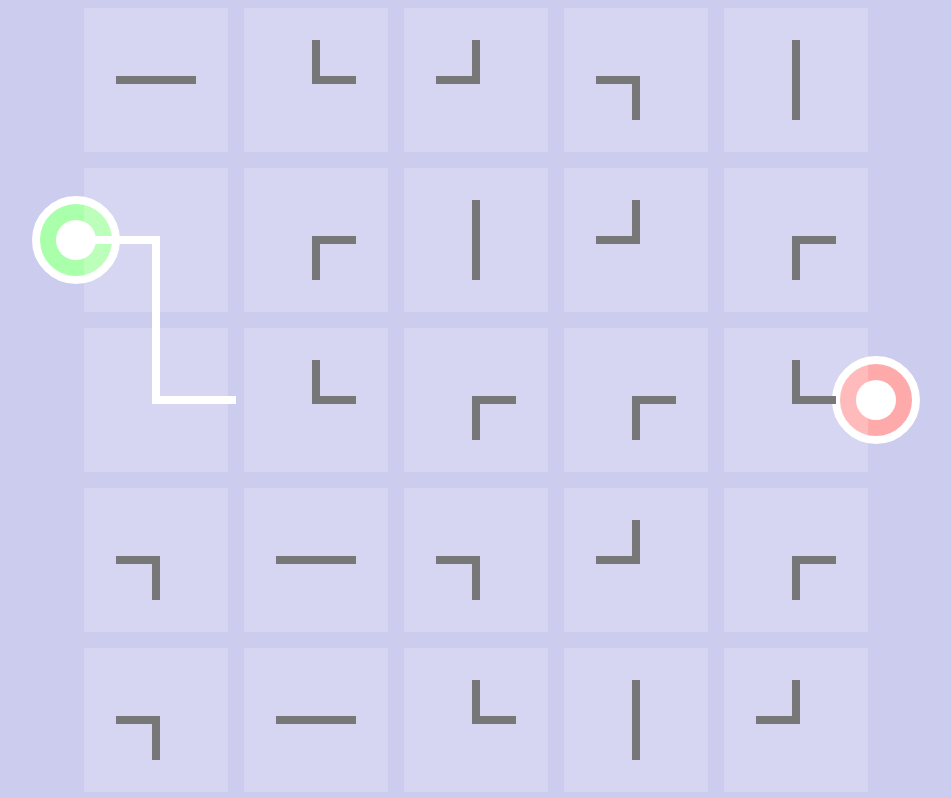
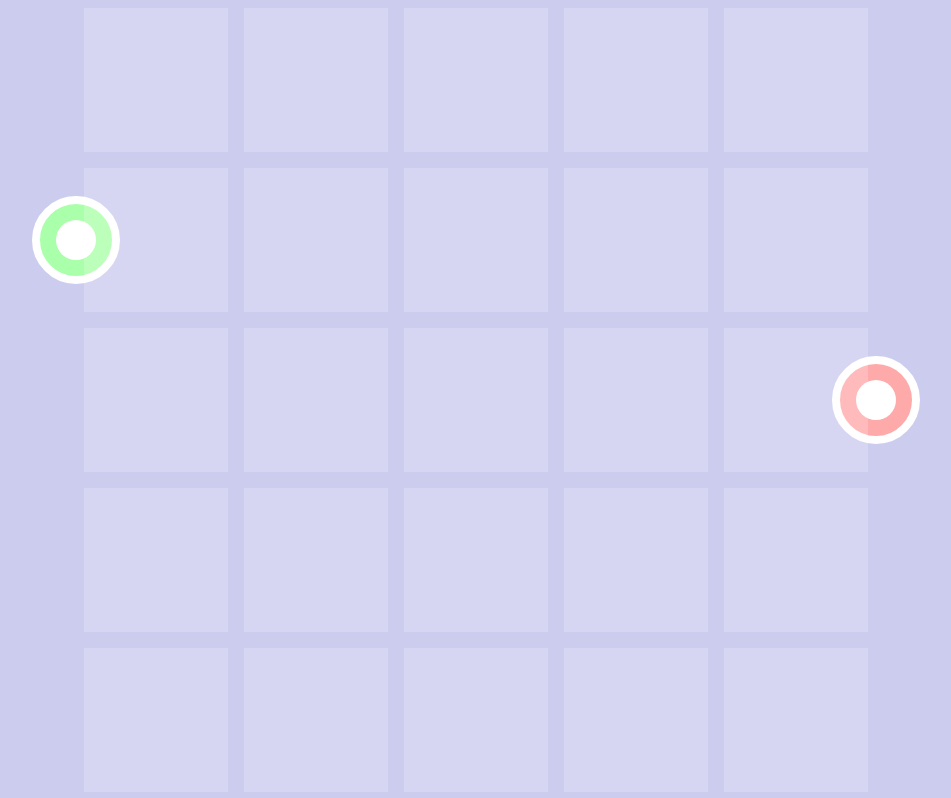
Before and after one commit to Meshiest/pip, a plain HTML site: page index.html in a window 1280 px wide. Shown: the whole page, without its empty margins (164-1115 px from the left). Drawn offline with Linux system fonts and the light colour scheme.

Commit message:
changed gameplay and added confirmed possible wins

```diff
--- a/index.html
+++ b/index.html
@@ -39,7 +39,7 @@ class Pip {
       bg: "#ccccee"
     };
 
-    this.resetGrid()
+    this.resetGrid();
 
     this.touches = {};
     this.initListeners();
@@ -56,6 +56,7 @@ class Pip {
         this.grid[x][y] = {
           connectors: this.randConnectors(),
           connected: false,
+          seen: false,
           slide: 0,
           slideAxis: 0,
           delta: 0,
@@ -70,7 +71,58 @@ class Pip {
       this.startPos = Math.floor(Math.random() * this.gridHeight);
     this.endPos = Math.floor(Math.random() * this.gridHeight);
 
-    this.recheckGrid();
+    var loc = this.startPos;
+    var moves = [];
+    for(var i = 0; i < this.gridWidth; i++) {
+      moves.push({x: i, y: loc})
+      var goal = Math.floor(Math.random() * this.gridHeight);
+      if(i == this.gridWidth-1)
+        goal = this.endPos;
+      var delta = goal-loc;
+      for(var j = 0; j < Math.abs(delta); j++) {
+        loc += Math.sign(delta);
+        moves.push({x: i, y: loc})
+      }
+    }
+
+    this.grid[moves[0].x][moves[0].y].connectors = [];
+
+    for(var i = 0; i < moves.length; i++) {
+      var move = moves[i];
+      var conns = this.grid[move.x][move.y].connectors;
+      var nextMove;
+      var nextConns;
+      if(i < moves.length - 1) {
+        nextMove = moves[i+1];
+        nextConns = this.grid[nextMove.x][nextMove.y].connectors = [];
+        nextConns.push({
+          x: Math.sign(move.x - nextMove.x),
+          y: Math.sign(move.y - nextMove.y)
+        })
+      }
+      if(i == 0) {
+        conns.push({x: -1, y: 0});
+      }
+
+      conns.push({
+        x: Math.sign(nextMove.x - move.x),
+        y: Math.sign(nextMove.y - move.y)
+      })
+
+      if(i == moves.length - 1) {
+        conns[1] = {x: 1, y: 0}
+      }
+    }
+
+    var complete = true;
+    for(var i = 0; i < 4 || complete; i++) {
+      complete = this.shiftGrid(i % this.gridWidth, Math.floor(Math.random()*this.gridHeight), true)
+    }
+    for(var i = 0; i < 4 || complete; i++) {
+      complete = this.shiftGrid(Math.floor(Math.random()*this.gridWidth), i % this.gridHeight, false)
+    }
+
+    this.recheckGrid(true);
   }
 
   /**
@@ -198,9 +250,29 @@ class Pip {
   }
 
   /**
+    Shifts the table in the direction specified
+  */
+  shiftGrid(x, y, dir) {
+    while(x < 0)
+      x += this.gridWidth;
+    while(y < 0)
+      y += this.gridHeight;
+
+    var copy = JSON.parse(JSON.stringify(this.grid));
+    for(var i = 0; i < (dir ? this.gridWidth : this.gridHeight); i++) {
+      if(dir) {
+        this.grid[x][i] = copy[x][(i + y) % this.gridWidth];
+      } else {
+        this.grid[i][y] = copy[(i + x) % this.gridHeight][y];
+      }
+    }
+    return this.recheckGrid(true);
+  }
+
+  /**
     Recalculates the current path from start
   */
-  recheckGrid() {
+  recheckGrid(noreset) {
     for(var x = 0; x < this.gridWidth; x++) {
       for(var y = 0; y < this.gridHeight; y++) {
         this.grid[x][y].connected = false;
@@ -212,12 +284,13 @@ class Pip {
       var cell = this.grid[currPos.x][currPos.y]
       if(cell.slide)
         break;
+      if(!noreset)
+        cell.seen = true;
       cell.connected = true;
       lastPos = currPos;
       currPos = this.nextCell(currPos.x, currPos.y);
     }
-    console.log(lastPos, {x: this.gridWidth, y: this.endPos})
-    if(this.checkCellLink(lastPos, {x: this.gridWidth, y: this.endPos})) {
+    if(!noreset && this.checkCellLink(lastPos, {x: this.gridWidth, y: this.endPos})) {
       this.resetGrid(true);
     }
   }
@@ -501,13 +574,15 @@ class Pip {
         }
 
 
+
         var grad = Math.cos(((cell.slide+cell.delta) % 1) * Math.PI) * 0.5 + 0.5;
         this.drawCell(
           xOff,
           yOff,
           cell.connectors,
           cell.connected,
-          onEdge ? grad : 1
+          onEdge ? grad : 1,
+          cell.seen
         );
 
         // if the cell is dragged off the edge, draw a second copy
@@ -517,7 +592,8 @@ class Pip {
             yOff-this.gridHeight * (1-cell.slideAxis),
             cell.connectors,
             cell.connected,
-            1-grad
+            1-grad,
+            cell.seen
           );
         }
       }
@@ -526,7 +602,7 @@ class Pip {
     ctx.restore();
   }
 
-  drawCell(x, y, connectors, connected, grad) {
+  drawCell(x, y, connectors, connected, grad, seen) {
     var xPart = 1 / this.gridWidth;
     var yPart = 1 / this.gridHeight;
     var len = connected ? 0.5 : 0.25;
@@ -540,6 +616,10 @@ class Pip {
       xPart - 0.02,
       yPart - 0.02
     );
+
+    if(!connected && !seen)
+      return;
+
     ctx.globalAlpha = grad;
     ctx.lineWidth = 0.01;
     ctx.strokeStyle = connected ? '#fff' : '#777';
```
